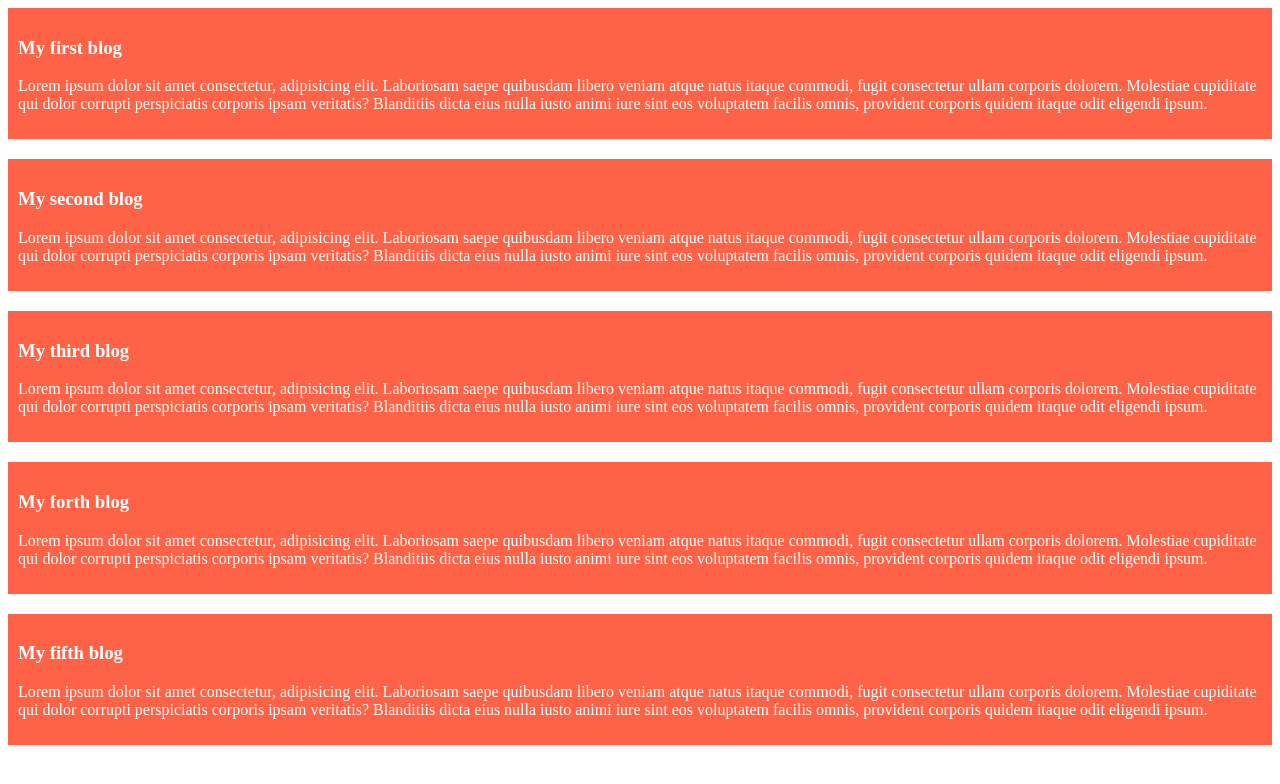
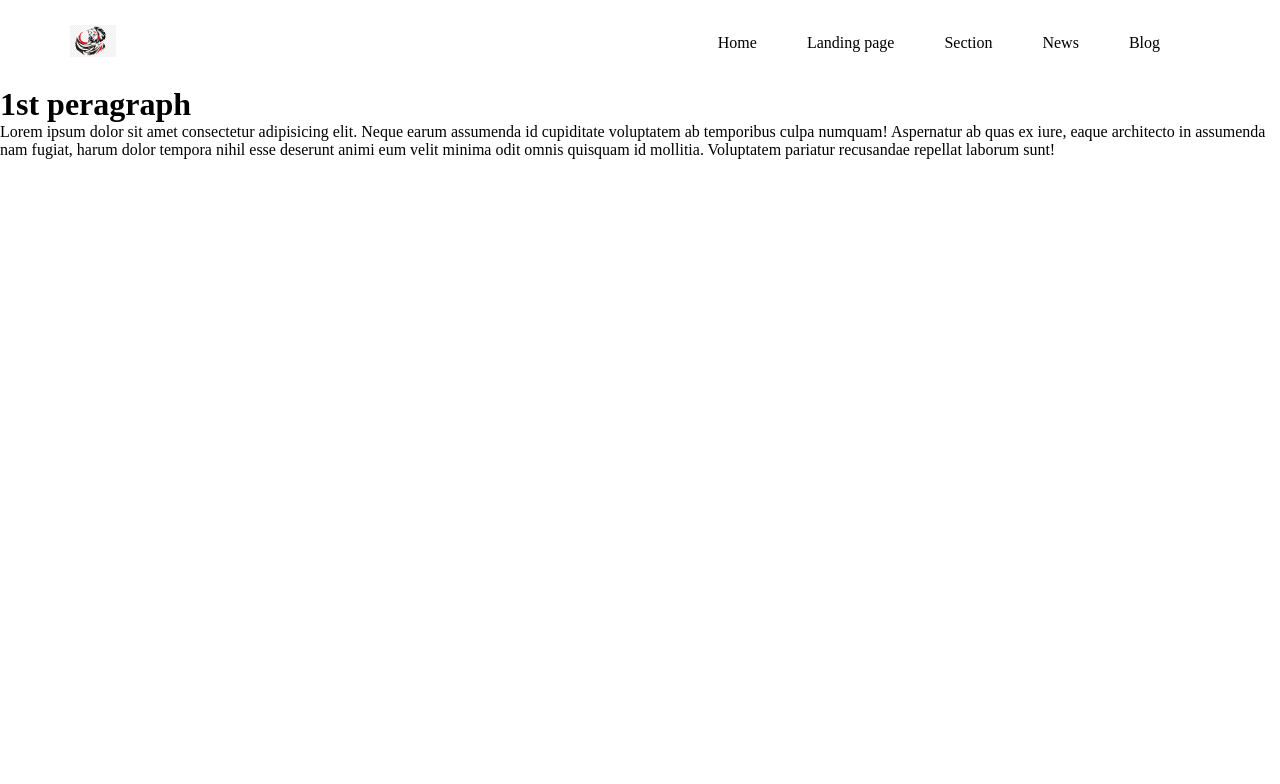
Before and after one commit to yasinahmeddip/practice-3, a plain HTML site: page index.html in a window 1280 px wide. Drawn offline with Linux system fonts and the light colour scheme.

Commit message:
added ul li

```diff
--- a/Css/style.css
+++ b/Css/style.css
@@ -1,6 +1,40 @@
-div{
-    background-color: tomato;
-    padding: 10px;
-    margin-bottom: 20px;
-    color: white;
+* {
+    margin: 0;
+    padding: 0;
 }
+
+a {
+    text-decoration: none;
+}
+
+.container {
+    width: 1140px;
+    margin: auto;
+}
+.header {
+    display: flex;
+    padding: 25px 0px;
+    align-items: center;
+}
+.logo {
+    flex-basis: 20%;
+}
+.logo img{
+    width: 20%;
+}
+.menu{
+    flex-basis: 80%;
+}
+.menu ul {
+    display: flex;
+    justify-content: flex-end;
+}
+
+.menu ul li {
+    list-style: none;
+}
+
+.menu ul li a {
+    color: black;
+    margin-right: 50px;
+}
--- a/index.html
+++ b/index.html
@@ -3,29 +3,32 @@
 <head>
     <meta charset="UTF-8">
     <meta name="viewport" content="width=device-width, initial-scale=1.0">
-    <title>My first ever github repo</title>
+    <title>Practice</title>
     <link rel="stylesheet" href="Css/style.css">
+    <link rel="shortcut icon" href="image/febicon.png" type="image/x-icon">
 </head>
 <body>
+    <div class="container">
+<div class="header">
+    <div class="logo">
+        <img src="image/logo.jpg" alt="">
+    </div>
+
+            <div class="menu">
+                <ul>
+                    <li><a href="">Home</a> </li>
+                    <li><a href="">Landing page</a></li>
+                    <li><a href="">Section</a></li>
+                    <li><a href="">News</a></li>
+                    <li><a href="">Blog</a></li>
+                </ul>
+            </div>
+</div>
+    </div>
+
     <div>
-        <h3>My first blog</h3>
-        <p>Lorem ipsum dolor sit amet consectetur, adipisicing elit. Laboriosam saepe quibusdam libero veniam atque natus itaque commodi, fugit consectetur ullam corporis dolorem. Molestiae cupiditate qui dolor corrupti perspiciatis corporis ipsam veritatis? Blanditiis dicta eius nulla iusto animi iure sint eos voluptatem facilis omnis, provident corporis quidem itaque odit eligendi ipsum.</p>
-    </div>
-    <div>
-        <h3>My second blog</h3>
-        <p>Lorem ipsum dolor sit amet consectetur, adipisicing elit. Laboriosam saepe quibusdam libero veniam atque natus itaque commodi, fugit consectetur ullam corporis dolorem. Molestiae cupiditate qui dolor corrupti perspiciatis corporis ipsam veritatis? Blanditiis dicta eius nulla iusto animi iure sint eos voluptatem facilis omnis, provident corporis quidem itaque odit eligendi ipsum.</p>
-    </div>
-    <div>
-        <h3>My third blog</h3>
-        <p>Lorem ipsum dolor sit amet consectetur, adipisicing elit. Laboriosam saepe quibusdam libero veniam atque natus itaque commodi, fugit consectetur ullam corporis dolorem. Molestiae cupiditate qui dolor corrupti perspiciatis corporis ipsam veritatis? Blanditiis dicta eius nulla iusto animi iure sint eos voluptatem facilis omnis, provident corporis quidem itaque odit eligendi ipsum.</p>
-    </div>
-    <div>
-        <h3>My forth blog</h3>
-        <p>Lorem ipsum dolor sit amet consectetur, adipisicing elit. Laboriosam saepe quibusdam libero veniam atque natus itaque commodi, fugit consectetur ullam corporis dolorem. Molestiae cupiditate qui dolor corrupti perspiciatis corporis ipsam veritatis? Blanditiis dicta eius nulla iusto animi iure sint eos voluptatem facilis omnis, provident corporis quidem itaque odit eligendi ipsum.</p>
-    </div>
-    <div>
-        <h3>My fifth blog</h3>
-        <p>Lorem ipsum dolor sit amet consectetur, adipisicing elit. Laboriosam saepe quibusdam libero veniam atque natus itaque commodi, fugit consectetur ullam corporis dolorem. Molestiae cupiditate qui dolor corrupti perspiciatis corporis ipsam veritatis? Blanditiis dicta eius nulla iusto animi iure sint eos voluptatem facilis omnis, provident corporis quidem itaque odit eligendi ipsum.</p>
+        <h1>1st peragraph</h1>
+        <p>Lorem ipsum dolor sit amet consectetur adipisicing elit. Neque earum assumenda id cupiditate voluptatem ab temporibus culpa numquam! Aspernatur ab quas ex iure, eaque architecto in assumenda nam fugiat, harum dolor tempora nihil esse deserunt animi eum velit minima odit omnis quisquam id mollitia. Voluptatem pariatur recusandae repellat laborum sunt!</p>
     </div>
 </body>
 </html>
```
Also changed, not shown: image/.picasaoriginals/logo.jpg (added), image/febicon.png (added), image/logo.jpg (added), 2 other files.
